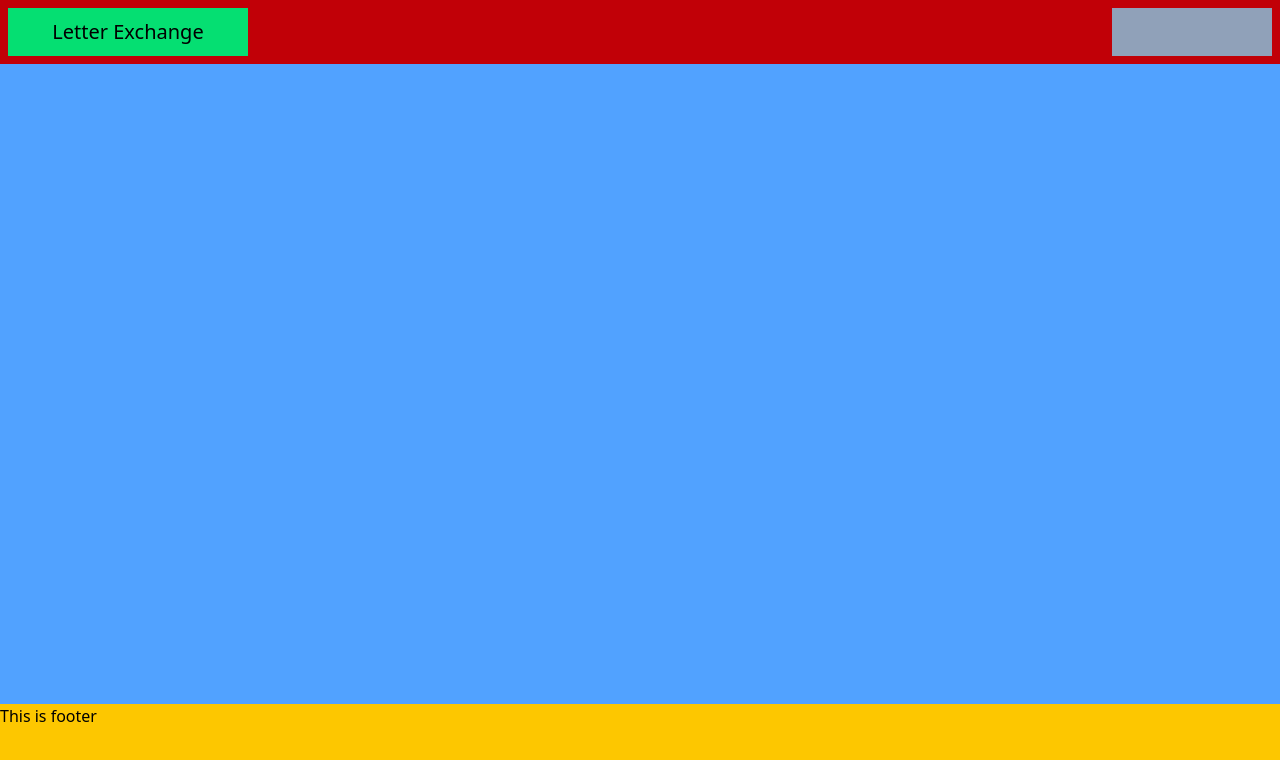
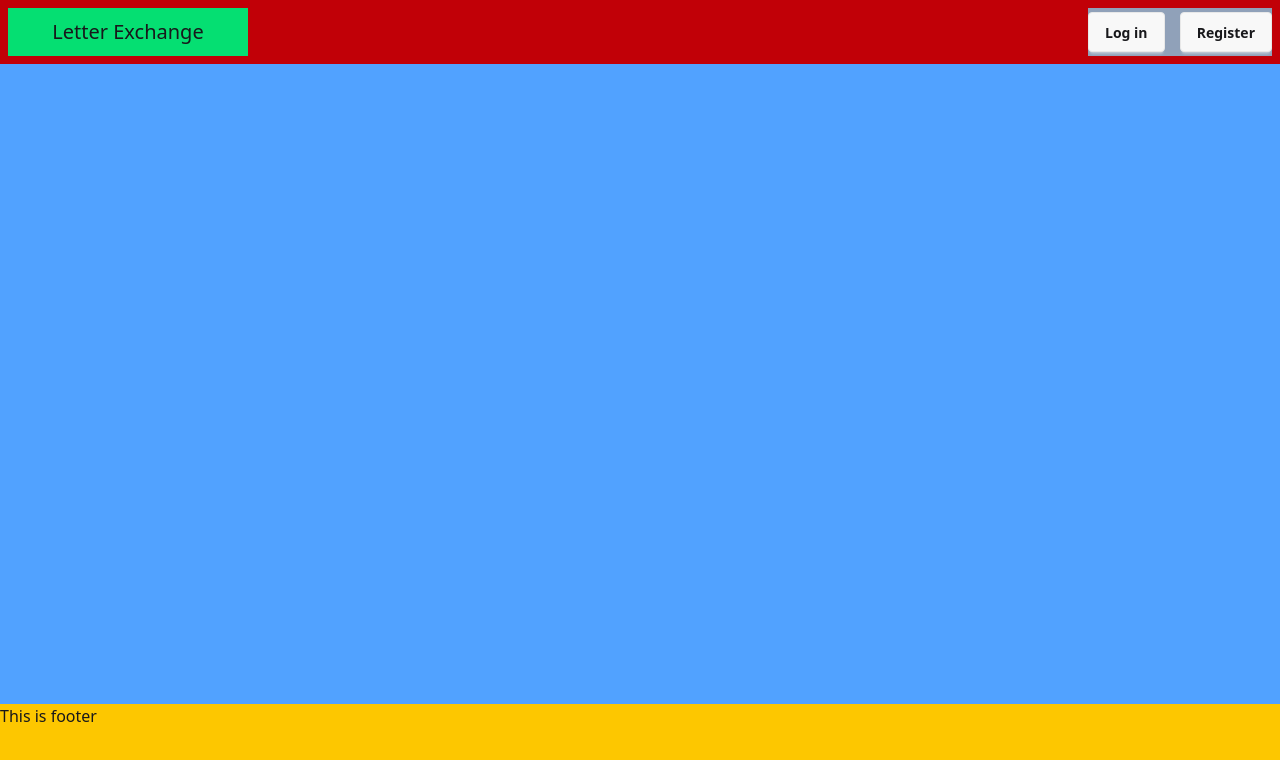
Before and after one commit to mr-top/letter-exchange, a React app in the folder front_end/: page / in a window 1280 px wide. Shown: the top 760 px of the page. Built offline with nearby package versions, Linux system fonts and the light colour scheme; the HTML template or start-up script is replaced by a standard one.

Commit message:
daisyui intro and initial implement

```diff
--- a/front_end/package.json
+++ b/front_end/package.json
@@ -22,6 +22,7 @@
     "@types/react": "^19.0.8",
     "@types/react-dom": "^19.0.3",
     "@vitejs/plugin-react": "^4.3.4",
+    "daisyui": "^5.0.0-beta.8",
     "eslint": "^9.19.0",
     "eslint-plugin-react": "^7.37.4",
     "eslint-plugin-react-hooks": "^5.0.0",
--- a/front_end/src/components/navbar/Navbar.jsx
+++ b/front_end/src/components/navbar/Navbar.jsx
@@ -10,13 +10,15 @@ function Navbar () {
       <div className="flex-initial flex flex-col items-center justify-center h-full w-60 bg-green-400">
         <p className="text-lg sm:text-xl">Letter Exchange</p>
       </div>
-      <div className="flex-initial h-full w-40 bg-blue-600">
+      <div className="flex-initial h-full w-46 bg-blue-600">
         {loggedDetails.logged ?
         <div className="h-full w-full bg-pink-400">
-
+          <button className="btn">Profile</button>
+          <button className="btn">Sign out</button>
         </div> :
-        <div className="h-full w-full bg-slate-400">
-
+        <div className="flex flex-row justify-between items-center h-full w-full bg-slate-400">
+          <button className="btn">Log in</button>
+          <button className="btn">Register</button>
         </div>}
       </div>
     </div>
--- a/front_end/src/index.css
+++ b/front_end/src/index.css
@@ -1 +1,2 @@
 @import "tailwindcss";
+@plugin "daisyui";
```
Also changed, not shown: 1 other file (tests, documents, lock files or other folders).
